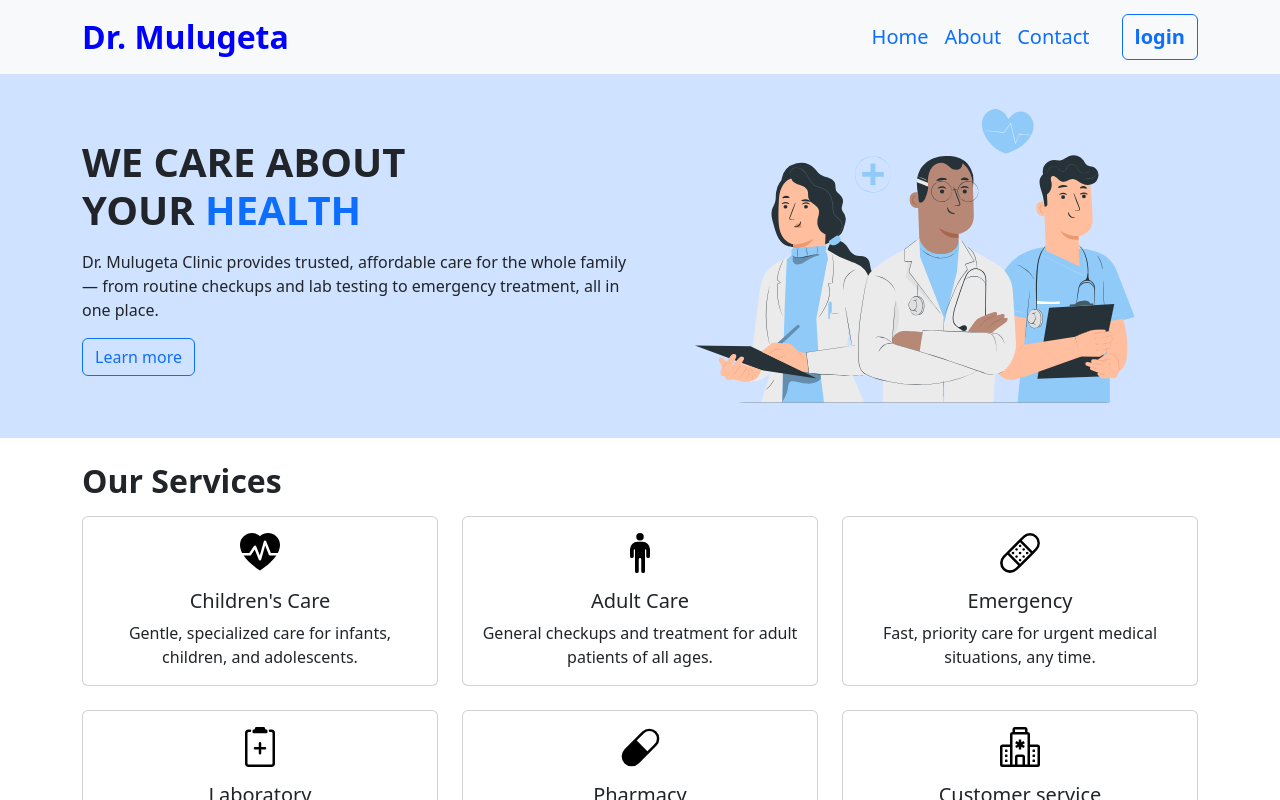
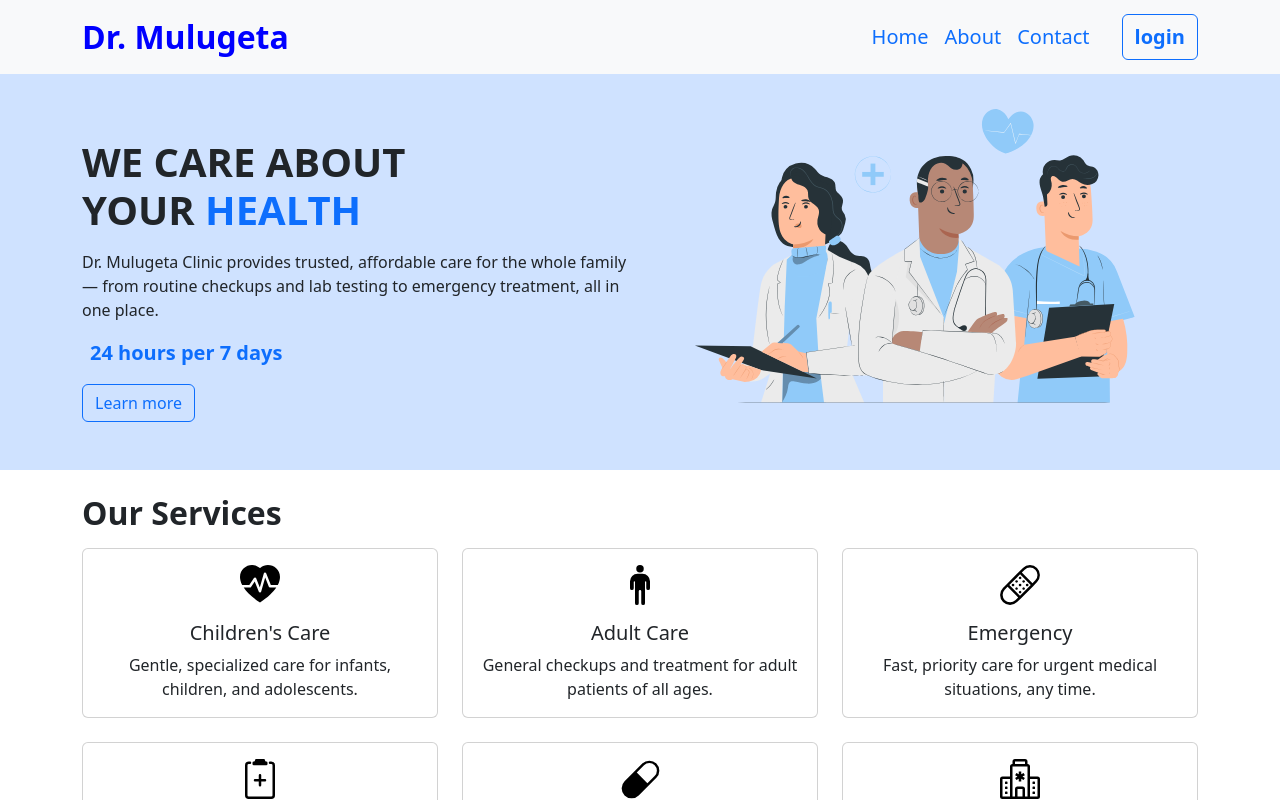
Before and after one commit to muhammed294/clinic-and-pharmacy-management-system, a React (Vite) app in the folder client/: page / in a window 1280 px wide. Shown: the top 800 px of the page. Built offline with nearby package versions, Linux system fonts and the light colour scheme.

Commit message:
home page hero section added

```diff
--- a/client/src/components/home/Hero.jsx
+++ b/client/src/components/home/Hero.jsx
@@ -16,6 +16,7 @@ export default function Hero() {
                         whole family — from routine checkups and lab testing to
                         emergency treatment, all in one place.
                     </p>
+                    <p className='fw-bold fs-5 text-primary ms-2'>24 hours per 7 days</p>
                     <Button variant='outline-primary'>Learn more</Button>
                 </div>
                 <div className="col-lg-6 d-none d-lg-block" style={{textAlign: 'center'}}>
```
